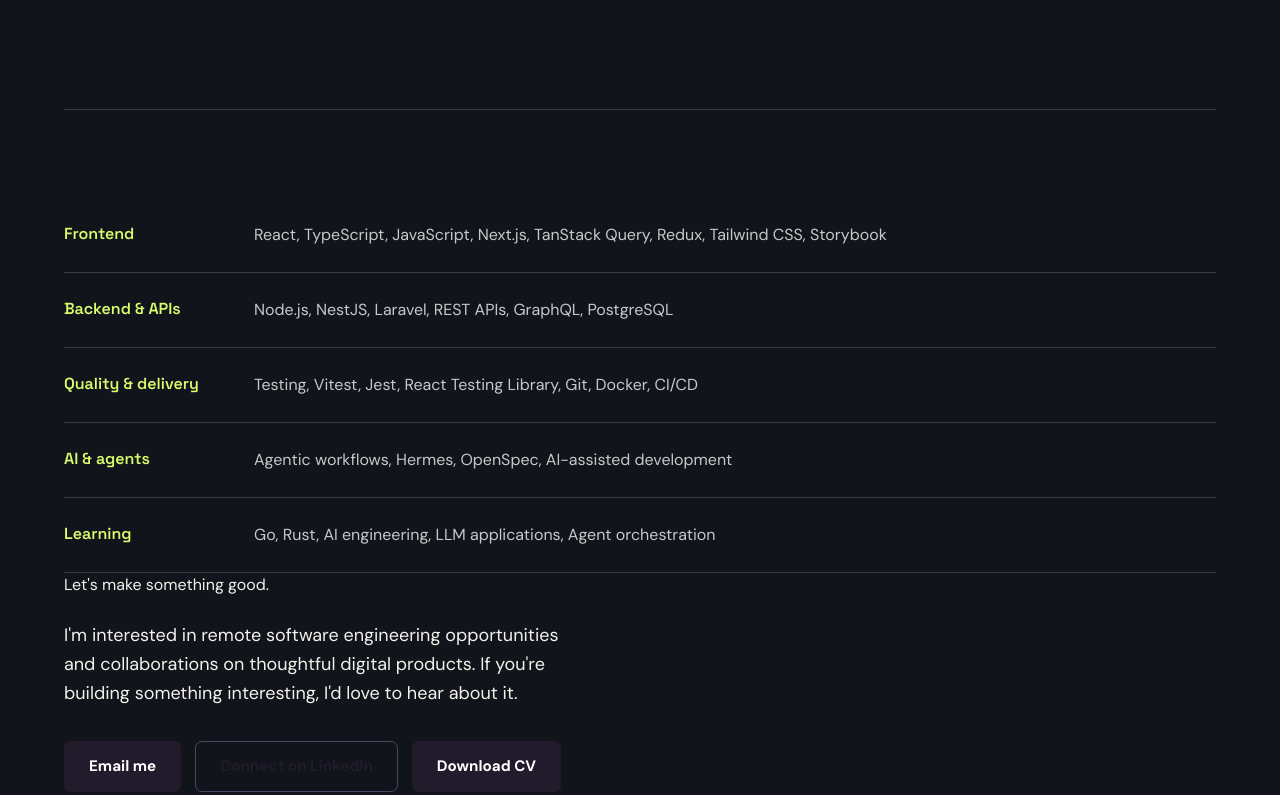
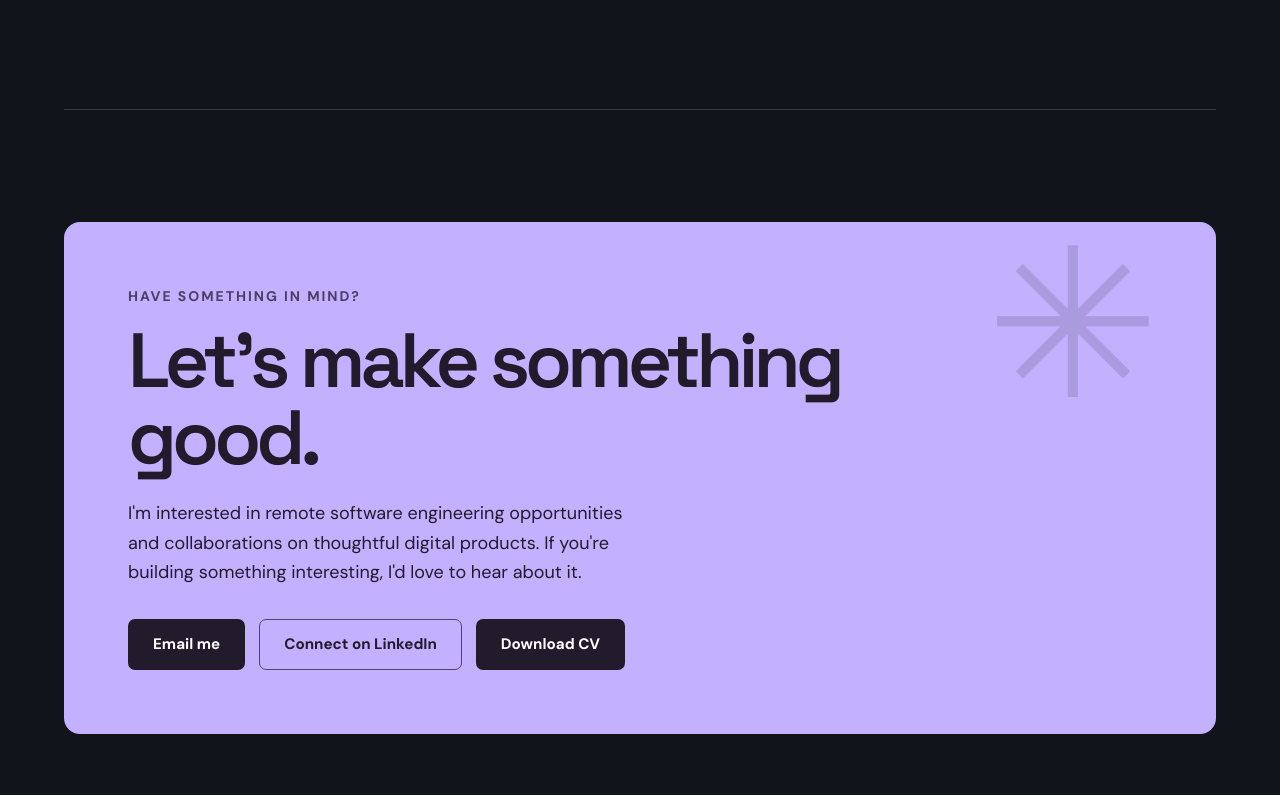
Before and after one commit to mcabreradev/mcabreradev-web, an Astro site: page / in a window 1280 px wide. Shown: the part 7260-8055 px from the top of the page. Built offline with nearby package versions, Linux system fonts and the light colour scheme; Astro itself is replaced by a stand-in of ours.

Commit message:
Fix: restore correct Contact section after expertise refactor to resolve JSX div mismatch error

```diff
--- a/src/pages/index.astro
+++ b/src/pages/index.astro
@@ -484,13 +484,28 @@ const button =
           </div>
         </section>
 
-        <!-- Contact -->
+<!-- Contact -->
         <section id="contact" class="py-20 md:pb-20 md:pt-28">
-            {
-              expertise.groups.map((group, index) => (
-                <ExpertiseGroup group={group} index={index} />
-              ))
-            }
+          <div
+            class="scroll-reveal relative overflow-hidden rounded-2xl bg-purple-accent p-7 text-[#211b2c] md:p-16"
+          >
+            <span
+              aria-hidden="true"
+              class="pointer-events-none absolute right-3 top-0 text-[8rem] leading-none opacity-15 md:right-14 md:text-[13rem]"
+            >
+              ✳
+            </span>
+
+            <div class="relative z-10">
+              <p
+                class="text-sm font-bold uppercase tracking-[0.14em] text-[#4c3d67]"
+              >
+                {contact.eyebrow}
+              </p>
+
+              <h2
+                class="mt-4 max-w-[730px] font-display text-[clamp(3rem,6vw,6rem)] font-semibold leading-none tracking-[-0.065em]"
+              >
                 {contact.title}
               </h2>
 
```
